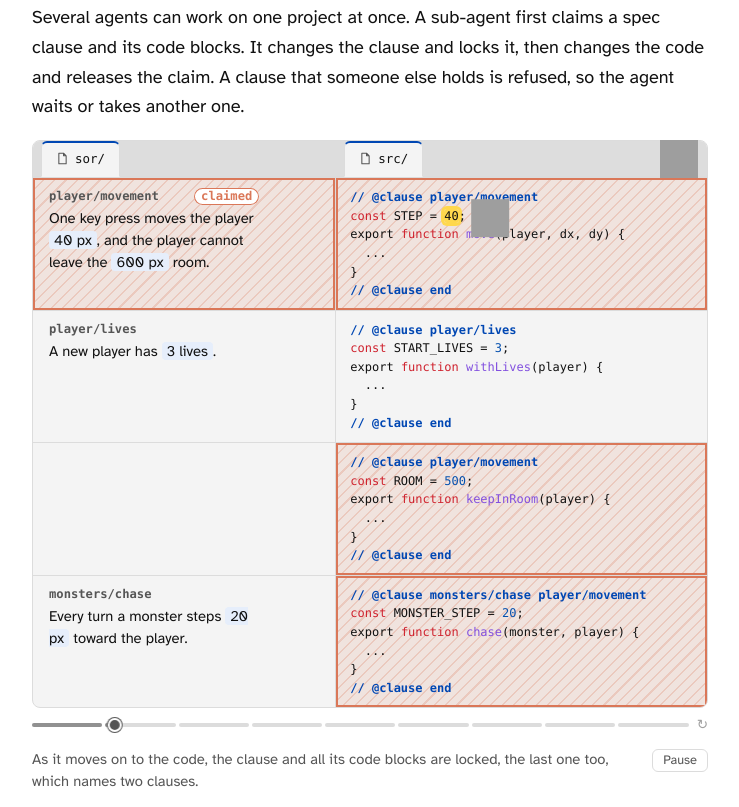
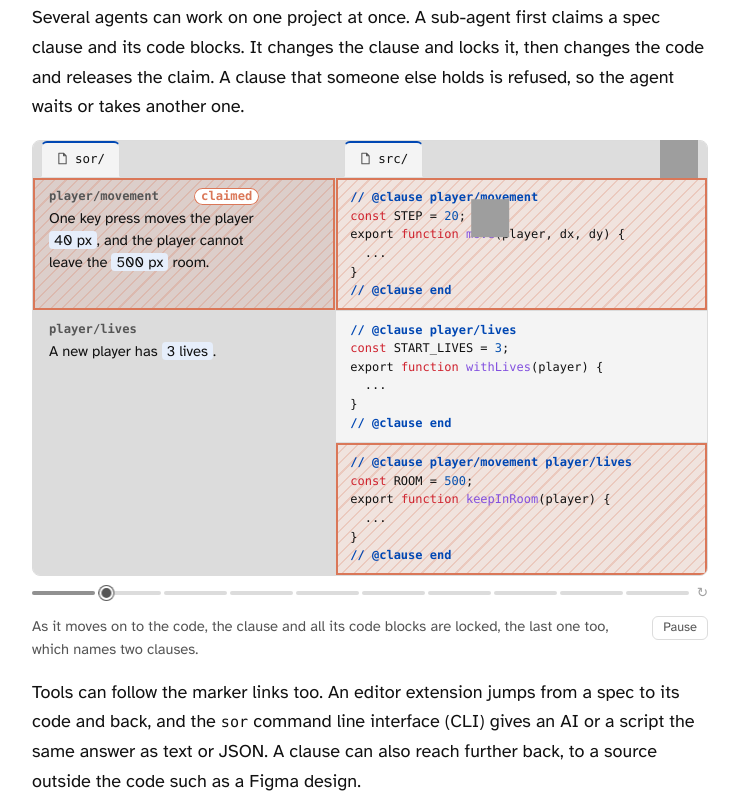
Before and after one commit to sebastianrath/specofrecord, a plain HTML site: page index.html in a window 1280 px wide. Shown: the part 4506-5313 px from the top of the page, without its empty margins (270-1009 px from the left). Drawn offline with Linux system fonts and the light colour scheme; grey boxes are pictures that could not be loaded; a web font is replaced by a local one.

Commit message:
Claims demo: shared block blocks both clauses, read outlines, grey spec side
Co-Authored-By: Claude Sonnet 5.5 <noreply@anthropic.com>

```diff
--- a/index.html
+++ b/index.html
@@ -313,23 +313,23 @@
 /* full-example css end */
 
   /* Two agents claiming, changing, locking and releasing clauses. The spec is on the left, its code blocks on the right: one clause can own blocks that are not next to each other. */
-  .cl { margin: 0 0 1em; --ca: #da7758; --cb: #3f7fdc; --t-k: #cf222e; --t-s: #0a3069; --t-f: #8250df; --t-m: #0047b3; --cl-no: #b3261e; --t-n: #0550ae; --chip: #e6eefb; }
-  @media (prefers-color-scheme: dark) { :root:not([data-theme="light"]) .cl { --cb: #6ea4ff; --t-k: #ff7b72; --t-s: #a5d6ff; --t-f: #d2a8ff; --t-m: #8cb4ff; --cl-no: #ff8a80; --t-n: #79c0ff; --chip: #26324a; } }
-  :root[data-theme="dark"] .cl { --t-n: #79c0ff; --chip: #26324a; --cb: #6ea4ff; --t-k: #ff7b72; --t-s: #a5d6ff; --t-f: #d2a8ff; --t-m: #8cb4ff; --cl-no: #ff8a80; }
+  .cl { margin: 0 0 1em; --ca: #da7758; --cb: #3f7fdc; --t-k: #cf222e; --t-s: #0a3069; --t-f: #8250df; --t-m: #0047b3; --cl-no: #b3261e; --t-n: #0550ae; --chip: #e6eefb; --cl-spec-bg: color-mix(in srgb, var(--soft) 85%, var(--muted)); }   /* the spec side is 15% of the way from the code's grey toward the muted grey (toward black in the dark theme) */
+  @media (prefers-color-scheme: dark) { :root:not([data-theme="light"]) .cl { --cl-spec-bg: color-mix(in srgb, var(--soft) 85%, #000); --cb: #6ea4ff; --t-k: #ff7b72; --t-s: #a5d6ff; --t-f: #d2a8ff; --t-m: #8cb4ff; --cl-no: #ff8a80; --t-n: #79c0ff; --chip: #26324a; } }
+  :root[data-theme="dark"] .cl { --cl-spec-bg: color-mix(in srgb, var(--soft) 85%, #000); --t-n: #79c0ff; --chip: #26324a; --cb: #6ea4ff; --t-k: #ff7b72; --t-s: #a5d6ff; --t-f: #d2a8ff; --t-m: #8cb4ff; --cl-no: #ff8a80; }
   .cl-stage { position: relative; }
   .cl-box { border: 1px solid var(--line); border-radius: 8px; overflow: hidden; background: var(--soft); }
   .cl-head, .cl-grid { display: grid; grid-template-columns: minmax(0, .9fr) minmax(0, 1.1fr); }
   .cl-head .fe-file { position: static; z-index: auto; height: 36px; }
   .cl-spec, .cl-code { position: relative; min-width: 0; border-top: 1px solid var(--line); --c: var(--muted); transition: background-color .42s, box-shadow .42s; }
-  .cl-spec { grid-column: 1; padding: 10px 76px 10px 16px; border-right: 1px solid var(--line); font-size: .92rem; line-height: 1.5; }
-  .cl-code { grid-column: 2; }
+  .cl-spec { --base: var(--cl-spec-bg); background-color: var(--base); grid-column: 1; padding: 10px 76px 10px 16px; border-right: 1px solid var(--line); font-size: .92rem; line-height: 1.5; }
+  .cl-code { --base: var(--soft); background-color: var(--base); grid-column: 2; }
   .cl-spec p { margin: 0; }
   .cl-id { display: flex; align-items: center; gap: 6px; margin-bottom: 2px; font-family: var(--mono); font-size: .76rem; line-height: 1.4; font-weight: 600; color: var(--muted); }
   .cl-code pre { margin: 0; border: 0; background: none; padding: 10px 76px 10px 14px; font-size: 12px; line-height: 1.55; overflow: hidden; }
   /* whoever holds a clause shuts all its cells: tinted, hatched and framed. The encircled padlock shows once the clause is locked, as its agent moves on to the code. */
   .cl [data-by="a"] { --c: var(--ca); }
   .cl [data-by="b"] { --c: var(--cb); }
-  .cl-spec[data-st], .cl-code[data-st] { background-color: color-mix(in srgb, var(--c) 14%, var(--soft)); background-image: repeating-linear-gradient(135deg, color-mix(in srgb, var(--c) 24%, transparent) 0 1.5px, transparent 1.5px 8px); box-shadow: inset 0 0 0 2px var(--c); }
+  .cl-spec[data-st], .cl-code[data-st] { background-color: color-mix(in srgb, var(--c) 14%, var(--base)); background-image: repeating-linear-gradient(135deg, color-mix(in srgb, var(--c) 24%, transparent) 0 1.5px, transparent 1.5px 8px); box-shadow: inset 0 0 0 2px var(--c); }
   .cl-bd { display: none; flex: none; width: 20px; height: 20px; padding: 4px; border-radius: 50%; background: var(--c); box-shadow: 0 0 0 2px var(--soft); }
   .cl-bd-code { position: absolute; right: 10px; top: 8px; width: 28px; height: 28px; padding: 6px; }
   .cl [data-st="locked"] > .cl-bd, .cl [data-st="locked"] > .cl-id > .cl-bd { display: block; animation: cl-pop .42s ease-out; }
@@ -590,7 +590,7 @@ export <span class="t-k">function</span> <span class="t-f">moveMonsters</span>(g
 </div>
 <p>A real compiler gives the same output every time, so it can throw that output away and start over. An AI cannot, so Spec of Record keeps finished code.</p>
 <p>Several agents can work on one project at once. A sub-agent first claims a spec clause and its code blocks. It changes the clause and locks it, then changes the code and releases the claim. A clause that someone else holds is refused, so the agent waits or takes another one.</p>
-<div class="cl" id="claims" role="group" aria-label="Animation of two agents working in parallel: each claims a clause, changes it, locks it once it moves on to the code, changes the code and releases it, and an agent refused a clause the other holds takes a free one first and comes back for it later.">
+<div class="cl" id="claims" role="group" aria-label="Animation of two agents working in parallel: each claims a clause, changes it, locks it once it moves on to the code, changes the code and releases it, and an agent refused a clause the other holds, directly or through a shared code block, waits and comes back for it later.">
     <div class="cl-stage">
     <div class="cl-box">
       <div class="cl-head"><div class="fe-file"><span class="tab"><svg class="ic" viewBox="0 0 16 16" aria-hidden="true"><path d="M3.5 1.5h5.8l3.2 3.2v9.8h-9z M9.3 1.5v3.2h3.2"/></svg><span class="tab-name">sor/</span></span></div><div class="fe-file"><span class="tab"><svg class="ic" viewBox="0 0 16 16" aria-hidden="true"><path d="M3.5 1.5h5.8l3.2 3.2v9.8h-9z M9.3 1.5v3.2h3.2"/></svg><span class="tab-name">src/</span></span></div></div>
@@ -610,16 +610,9 @@ export <span class="t-k">function</span> <span class="t-f">withLives</span>(play
 }
 <span class="t-m">// @clause end</span></pre></div>
         <div class="cl-spec cl-gap" aria-hidden="true" style="grid-row:3"></div>
-        <div class="cl-code" data-cl="movement" data-i="2" style="grid-row:3"><svg class="cl-bd cl-bd-code" viewBox="0 0 16 16" aria-hidden="true"></svg><pre><span class="t-m">// @clause player/movement</span>
+        <div class="cl-code" data-cl="movement lives" data-i="2" style="grid-row:3"><svg class="cl-bd cl-bd-code" viewBox="0 0 16 16" aria-hidden="true"></svg><pre><span class="t-m">// @clause player/movement player/lives</span>
 <span class="t-k">const</span> ROOM = <span class="t-n" data-k="room">500</span>;
 export <span class="t-k">function</span> <span class="t-f">keepInRoom</span>(player) {
-  ...
-}
-<span class="t-m">// @clause end</span></pre></div>
-        <div class="cl-spec" data-cl="chase" style="grid-row:4"><div class="cl-id"><svg class="cl-bd" viewBox="0 0 16 16" aria-hidden="true"></svg>monsters/chase<span class="cl-no">blocked</span></div><p>Every turn a monster steps <span class="val">20 px</span> toward the player.</p></div>
-        <div class="cl-code" data-cl="chase movement" data-i="3" style="grid-row:4"><svg class="cl-bd cl-bd-code" viewBox="0 0 16 16" aria-hidden="true"></svg><pre><span class="t-m">// @clause monsters/chase player/movement</span>
-<span class="t-k">const</span> MONSTER_STEP = <span class="t-n">20</span>;
-export <span class="t-k">function</span> <span class="t-f">chase</span>(monster, player) {
   ...
 }
 <span class="t-m">// @clause end</span></pre></div>
@@ -1622,31 +1615,34 @@ export <span class="t-k">function</span> <span class="t-f">chase</span>(monster,
     var who = { a: stage.querySelector('.clawd.a'), b: stage.querySelector('.clawd.b') };
     var LOCK = '<path d="M5 7V5a3 3 0 0 1 6 0v2" fill="none" stroke="#fff" stroke-width="1.7" stroke-linecap="round"/><rect x="3" y="7" width="10" height="7" rx="1.5" fill="#fff"/>';   /* the padlock in every badge, shown once the clause is locked */
     Array.prototype.forEach.call(stage.querySelectorAll('.cl-bd'), function (b) { b.innerHTML = LOCK; });
-    var W = 36, H = 24, GAP = 22, EVERY = 3120, DWELL = 1500, HOP = 780, LOCKS = 250;   /* HOP: how long a Clawd takes to jump to another cell; LOCKS: how long after landing on code its clause locks */   /* GAP: room left of the cell edge for the Clawd's hat, magnifier and Z */
+    var W = 36, H = 24, GAP = 22, EVERY = 3120, DWELL = 1500, HOP = 780, LOCKS = 250, TYPES = 300, EDITS = 300;   /* HOP: how long a Clawd takes to jump to another cell; LOCKS: how long after landing on code its clause locks; TYPES: how long after that it starts typing; EDITS: how long after that the value changes */   /* GAP: room left of the cell edge for the Clawd's hat, magnifier and Z */
     var reduce = window.matchMedia && matchMedia('(prefers-reduced-motion: reduce)').matches;
     var P = 'p';
     /* ed: edits that happen in a step, [v: a value in the spec | k: a constant in the code, which one, the new text] */
     var steps = [
-      { a: 's:movement', b: P,          cl: { movement: 'a.claimed' },                      m: { a: 'working', b: 'idle' },    ed: [['v', 'step', '40 px'], ['v', 'room', '600 px']], cap: 'An agent claims a clause and changes the clause first.' },
+      { a: 's:movement', b: P,          cl: { movement: 'a.claimed' },                      m: { a: 'working', b: 'idle' },    ed: [['v', 'step', '40 px']],                            cap: 'An agent claims a clause and changes the clause first: a longer step.' },
       { a: 'c:0',        b: P,          cl: { movement: 'a.locked' },                       m: { a: 'working', b: 'idle' },    ed: [['k', 'step', '40']],                              cap: 'As it moves on to the code, the clause and all its code blocks are locked, the last one too, which names two clauses.' },
-      { a: 'c:2',        b: 's:movement', cl: { movement: 'a.locked' },                     m: { a: 'working', b: 'refused' }, ed: [['k', 'room', '600']],                             cap: 'While it works, a second agent tries to claim the same clause and finds it blocked.' },
-      { a: 'c:2',        b: 's:lives',   cl: { movement: 'a.locked', lives: 'b.claimed' },  m: { a: 'working', b: 'working' }, ed: [['v', 'lives', '5 lives']],                         cap: 'It could wait. Instead it claims the free clause below and changes it.' },
-      { a: 'c:2',        b: 'c:1',       cl: { movement: 'a.locked', lives: 'b.locked' },   m: { a: 'idle', b: 'working' },    ed: [['k', 'lives', '5']],                               cap: 'The first agent is done. The second locks its clause as it moves on to the code, and changes it.' },
-      { a: P,            b: 's:movement', cl: { movement: 'b.claimed' },                     m: { a: 'idle', b: 'working' },    ed: [['v', 'step', '30 px']],                            cap: 'Both release their clauses. The second goes back to the first clause, claims it and changes it.' },
-      { a: P,            b: 'c:0',       cl: { movement: 'b.locked' },                      m: { a: 'idle', b: 'working' },    ed: [['k', 'step', '30']],                               cap: 'It locks the clause, with all three of its code blocks, and changes the one that needs it.' },
-      { a: P,            b: 'c:0',       cl: { movement: 'b.locked' },                      m: { a: 'idle', b: 'idle' },       ed: [],                                                  cap: 'Done. <code>monsters/chase</code> stays unclaimed, but nobody can claim it while its code block is held.' },
+      { a: 'c:0',        b: 's:movement', cl: { movement: 'a.locked' },                     m: { a: 'working', b: 'refused' }, ed: [],                                                 cap: 'While it works, a second agent wants a bigger room in the same clause, and finds it blocked.' },
+      { a: 'c:0',        b: 's:lives',   cl: { movement: 'a.locked' },                       m: { a: 'working', b: 'refused' }, ed: [],                                                 cap: 'It tries the clause below instead and is blocked there too: the last code block belongs to both clauses, and the first agent holds it.' },
+      { a: P,            b: 's:lives',   cl: {},                                           m: { a: 'idle', b: 'idle' },       ed: [],                                                  cap: 'The first agent is done and releases its clause. The second one is no longer blocked.' },
+      { a: P,            b: 's:movement', cl: { movement: 'b.claimed' },                     m: { a: 'idle', b: 'working' },    ed: [['v', 'room', '600 px']],                           cap: 'The second agent goes back to the first clause, claims it and makes the room bigger, next to the first agent’s change.' },
+      { a: P,            b: 'c:2',       cl: { movement: 'b.locked' },                      m: { a: 'idle', b: 'working' },    ed: [['k', 'room', '600']],                              cap: 'It locks the clause, with both of its code blocks, and changes the one that needs it.' },
+      { a: P,            b: 's:lives',   cl: { lives: 'b.claimed' },                         m: { a: 'idle', b: 'working' },    ed: [['v', 'lives', '5 lives']],                         cap: 'It releases that clause, then claims the one that was blocked before and changes it.' },
+      { a: P,            b: 'c:1',       cl: { lives: 'b.locked' },                          m: { a: 'idle', b: 'working' },    ed: [['k', 'lives', '5']],                               cap: 'It locks the clause with its two code blocks, the shared one included, and changes the code.' },
       { a: P,            b: P,           cl: {},                                           m: { a: 'idle', b: 'idle' },       ed: [],                                                  cap: 'Released. Nothing is held any more.' }
     ];
     var rest = { a: P, b: P, cl: {}, m: { a: 'idle', b: 'idle' }, ed: [], cap: 'Two agents work on one spec. Nothing is claimed yet.' };   /* before the first step: both Clawds sit in the tab bar, nothing is claimed */
     var origin = [];   /* the spec values and code constants as they start, to go back to when the loop starts again */
     Array.prototype.forEach.call(stage.querySelectorAll('[data-v], [data-k]'), function (e) { origin.push([e, e.textContent]); });
-    function setValues(i, flash) {
+    function edited(d) { return stage.querySelector('[data-' + d[0] + '="' + d[1] + '"]'); }
+    function edit(d, flash, ms) {                   /* flash: yellow for the ms left of the step, so it fades out as the next one begins */
+      var e = edited(d);
+      e.textContent = d[2];
+      if (flash) { e.style.animationDuration = ms + 'ms'; void e.offsetWidth; e.classList.add('chg'); }
+    }
+    function setValues(i) {                         /* the values as they stand before the edits of step i */
       origin.forEach(function (o) { o[0].textContent = o[1]; o[0].classList.remove('chg'); });
-      for (var j = 0; j <= i; j++) steps[j].ed.forEach(function (d) {
-        var e = stage.querySelector('[data-' + d[0] + '="' + d[1] + '"]');
-        e.textContent = d[2];
-        if (flash && j === i) { void e.offsetWidth; e.classList.add('chg'); }
-      });
+      for (var j = 0; j < i; j++) steps[j].ed.forEach(function (d) { edit(d, false); });
     }
     var tl = root.querySelector('.cl-tl'), segs = [], again, thumb, geo = [], N = steps.length;   /* the timeline: one bar for each step, a thumb, and the loop arrow */
     steps.forEach(function () { var b = document.createElement('b'); b.appendChild(document.createElement('i')); b.setAttribute('aria-hidden', 'true'); tl.appendChild(b); segs.push(b); });
@@ -1654,7 +1650,7 @@ export <span class="t-k">function</span> <span class="t-f">chase</span>(monster,
     thumb = document.createElement('div'); thumb.tabIndex = 0; thumb.className = 'cl-thumb'; thumb.setAttribute('role', 'slider');
     thumb.setAttribute('aria-label', 'Step of the demonstration'); thumb.setAttribute('aria-valuemin', 1); thumb.setAttribute('aria-valuemax', N);
     tl.appendChild(thumb);
-    var landing = { a: null, b: null }, refusing = null, snapAnim = null, dragging = false, stepAnim = null, fillAnim = null, remaining = EVERY, stepDur = EVERY, thumbX = 0, at = { a: null, b: null }, now = 0, timer = null, paused = false, seen = false;
+    var landing = { a: [], b: [] }, refusing = null, snapAnim = null, dragging = false, stepAnim = null, fillAnim = null, remaining = EVERY, stepDur = EVERY, thumbX = 0, at = { a: null, b: null }, now = 0, timer = null, paused = false, seen = false;
 
     function cellOf(p) {
       var k = p.split(':');
@@ -1693,6 +1689,16 @@ export <span class="t-k">function</span> <span class="t-f">chase</span>(monster,
       typingUrl[n] = typingText ? URL.createObjectURL(new Blob([typingText], { type: 'image/svg+xml' })) : null;
       img.src = typingUrl[n] || TYPING + '?' + Date.now();
     }
+    var reads = [];
+    function readValues(n, cell) {                   /* a read: the values in the cell get an outline in the agent's colour, which fades; a write is the yellow one */
+      if (!cell.animate || reduce) return;
+      var c = getComputedStyle(root).getPropertyValue(n === 'a' ? '--ca' : '--cb').trim() || '#888';
+      Array.prototype.forEach.call(cell.querySelectorAll('[data-v], [data-k]'), function (e) {
+        reads.push(e.animate([{ outline: '2px solid ' + c, outlineOffset: '2px', borderRadius: '3px' },
+                              { outline: '2px solid ' + c, outlineOffset: '2px', borderRadius: '3px', offset: 0.6 },
+                              { outline: '2px solid transparent', outlineOffset: '2px', borderRadius: '3px' }], { duration: 1500, easing: 'ease-out' }));
+      });
+    }
     function paint(s, held, busy) {                  /* held: who holds each clause and how; busy: the agents whose cell is being edited */
       cells.forEach(function (c) {
         ['by', 'st', 'edit'].forEach(function (k) { c.removeAttribute('data-' + k); });
@@ -1708,16 +1714,22 @@ export <span class="t-k">function</span> <span class="t-f">chase</span>(monster,
     function show(i, hop) {
       var s = i < 0 ? rest : steps[i], before = now < 0 ? rest : steps[now];
       now = i;
-      setValues(i, hop);
+      setValues(i);
+      reads.forEach(function (r) { r.cancel(); }); reads = [];
       var jumped = { a: put('a', s.a, hop), b: put('b', s.b, hop) };
-      /* a clause its agent leaves for the code locks LOCKS ms after the Clawd has landed there; only then does it start typing */
+      /* a clause its agent leaves for the code locks LOCKS ms after the Clawd has landed there; TYPES ms later it starts typing */
       var late = { a: [], b: [] }, held = {};
       Object.keys(s.cl).forEach(function (k) {
         var n = s.cl[k].split('.')[0];
         if (jumped[n] && s.cl[k] === n + '.locked' && before.cl[k] === n + '.claimed' && s[n].charAt(0) === 'c') { late[n].push(k); held[k] = before.cl[k]; }
         else held[k] = s.cl[k];
       });
-      var busy = { a: !late.a.length, b: !late.b.length };
+      /* a Clawd that jumps edits its cell only once it starts work there; one that stays edits from the start of the step */
+      var busy = { a: !jumped.a, b: !jumped.b }, waits = { a: [], b: [] };
+      s.ed.forEach(function (d) {
+        var e = edited(d), n = ['a', 'b'].filter(function (n) { return jumped[n] && s[n] !== P && cellOf(s[n]).contains(e); })[0];
+        if (n) waits[n].push(d); else edit(d, hop, EVERY);
+      });
       paint(s, held, busy);
       /* "blocked" shows while a refused Clawd stands on the spec of a clause, from the moment it has landed there */
       clearTimeout(refusing);
@@ -1734,13 +1746,19 @@ export <span class="t-k">function</span> <span class="t-f">chase</span>(monster,
         var mode = s.m[n];
         if (mode === 'refused') mode = 'idle';      /* refused, it stands there in its plain look */
         else if (mode === 'working') mode = reduce ? 'idle' : (s[n].charAt(0) === 's' ? 'detective' : 'typing');   /* on a spec the detective reads, in code the Clawd types; both move, so with reduced motion the still body stands in */
-        clearTimeout(landing[n]);
-        if (jumped[n]) {                             /* in the air it is the plain Clawd; the look for the work starts once it has landed, and its clause has locked */
+        landing[n].forEach(clearTimeout); landing[n] = [];
+        var later = function (ms, f) { landing[n].push(setTimeout(f, ms)); };
+        if (jumped[n]) {                             /* in the air it is the plain Clawd; once it has landed: its clause locks, it starts work, then the value changes */
           setMode(n, 'idle');
-          landing[n] = setTimeout(function () {
-            if (late[n].length) { late[n].forEach(function (k) { held[k] = s.cl[k]; }); busy[n] = true; paint(s, held, busy); }
-            setMode(n, mode);
-          }, HOP + (late[n].length ? LOCKS : 0));
+          if (hop && s[n] !== P) later(HOP, function () { readValues(n, cellOf(s[n])); });   /* it reads the values of the cell it lands on, whether it may change them or not */
+          var t = HOP;
+          if (late[n].length) {
+            later(t += LOCKS, function () { late[n].forEach(function (k) { held[k] = s.cl[k]; }); paint(s, held, busy); });
+            t += TYPES;
+          }
+          later(t, function () { busy[n] = true; paint(s, held, busy); setMode(n, mode); });
+          var left = EVERY - (t += EDITS);
+          later(t, function () { waits[n].forEach(function (d) { edit(d, true, left); }); });
         } else setMode(n, mode);
       });
       text.innerHTML = s.cap;
```
